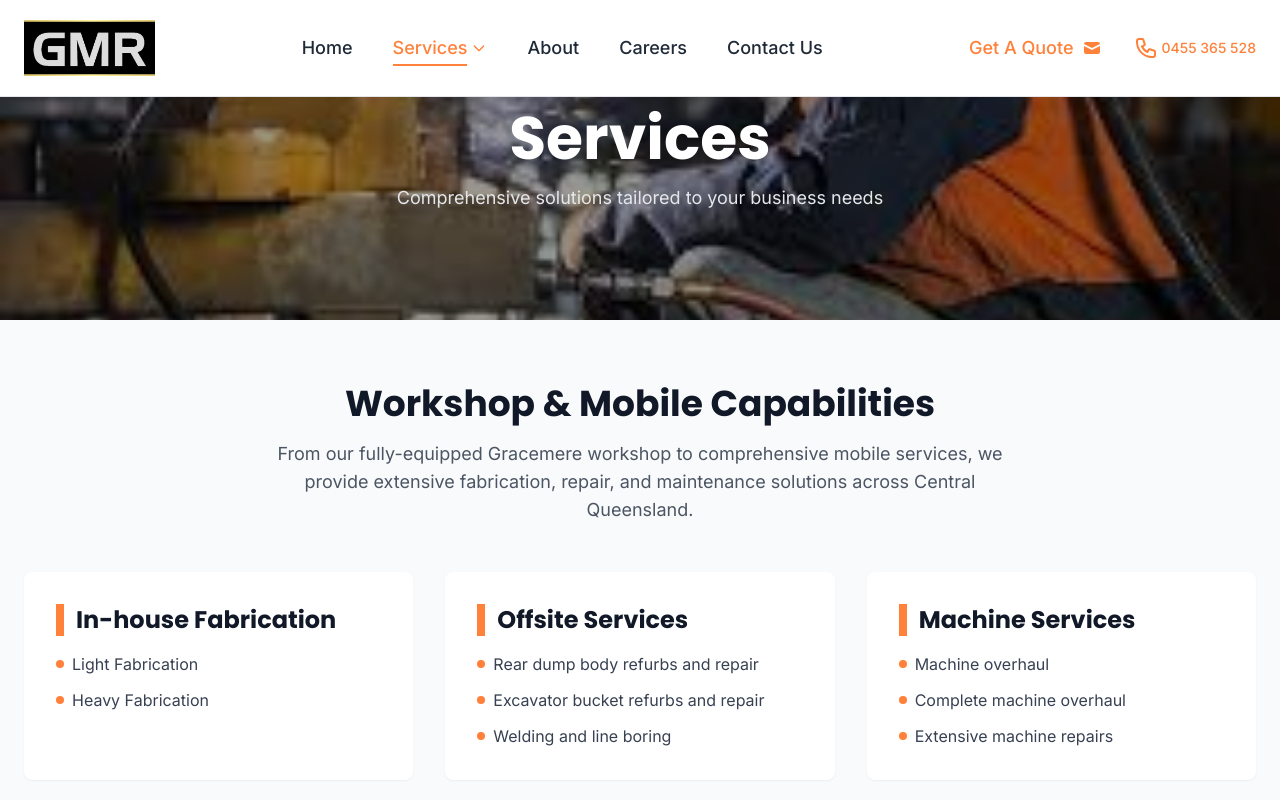
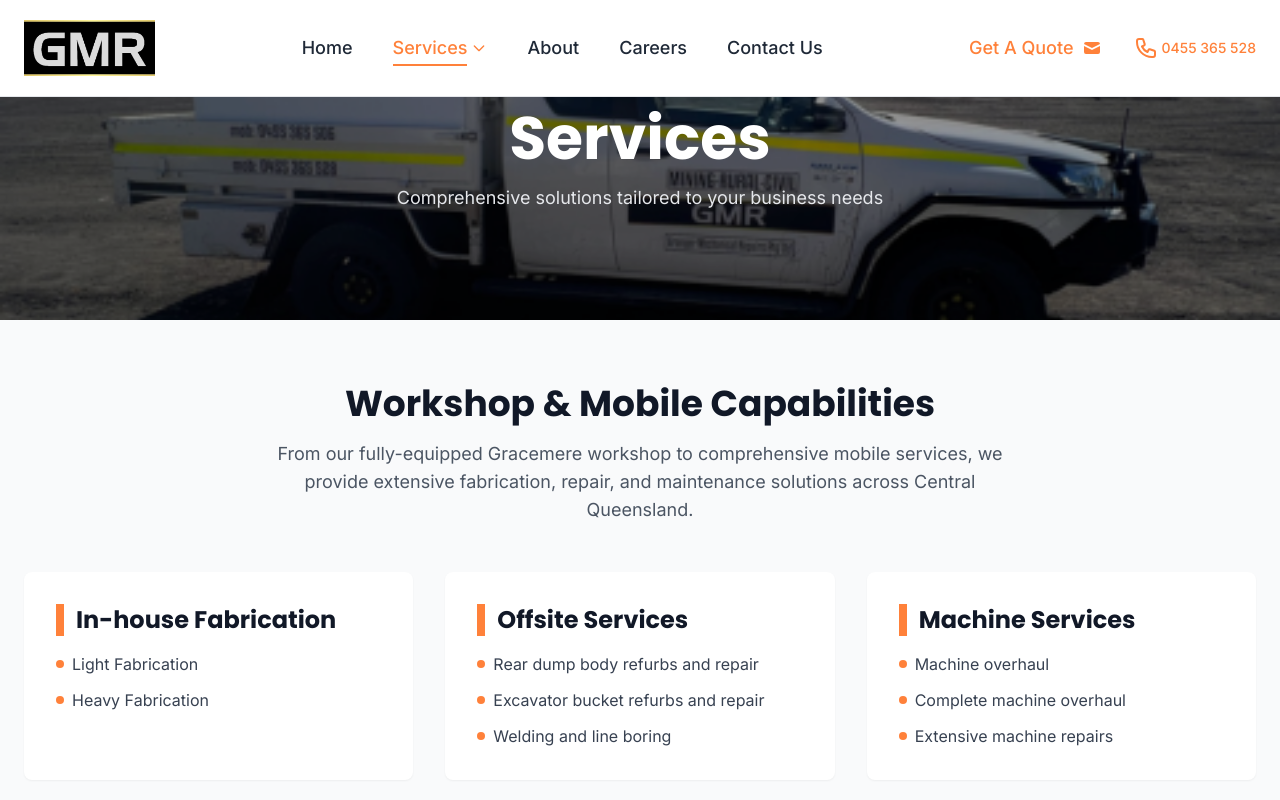
Before and after one commit to Dezzi94/GMR, a React (Vite) app: page /services in a window 1280 px wide. Shown: the top 800 px of the page. Built offline with nearby package versions, Linux system fonts and the light colour scheme.

Commit message:
Update Services.tsx
used better image

```diff
--- a/src/pages/Services.tsx
+++ b/src/pages/Services.tsx
@@ -34,7 +34,7 @@ const Services: React.FC = () => {
         <div
           className="absolute inset-0 bg-cover bg-center bg-no-repeat"
           style={{
-            backgroundImage: 'url(/assets/images/services/services.jpg)',
+            backgroundImage: 'url(/assets/images/services/mobilisationrelocatemachinery.png)',
             filter: 'brightness(0.6)'
           }}
         />
```
